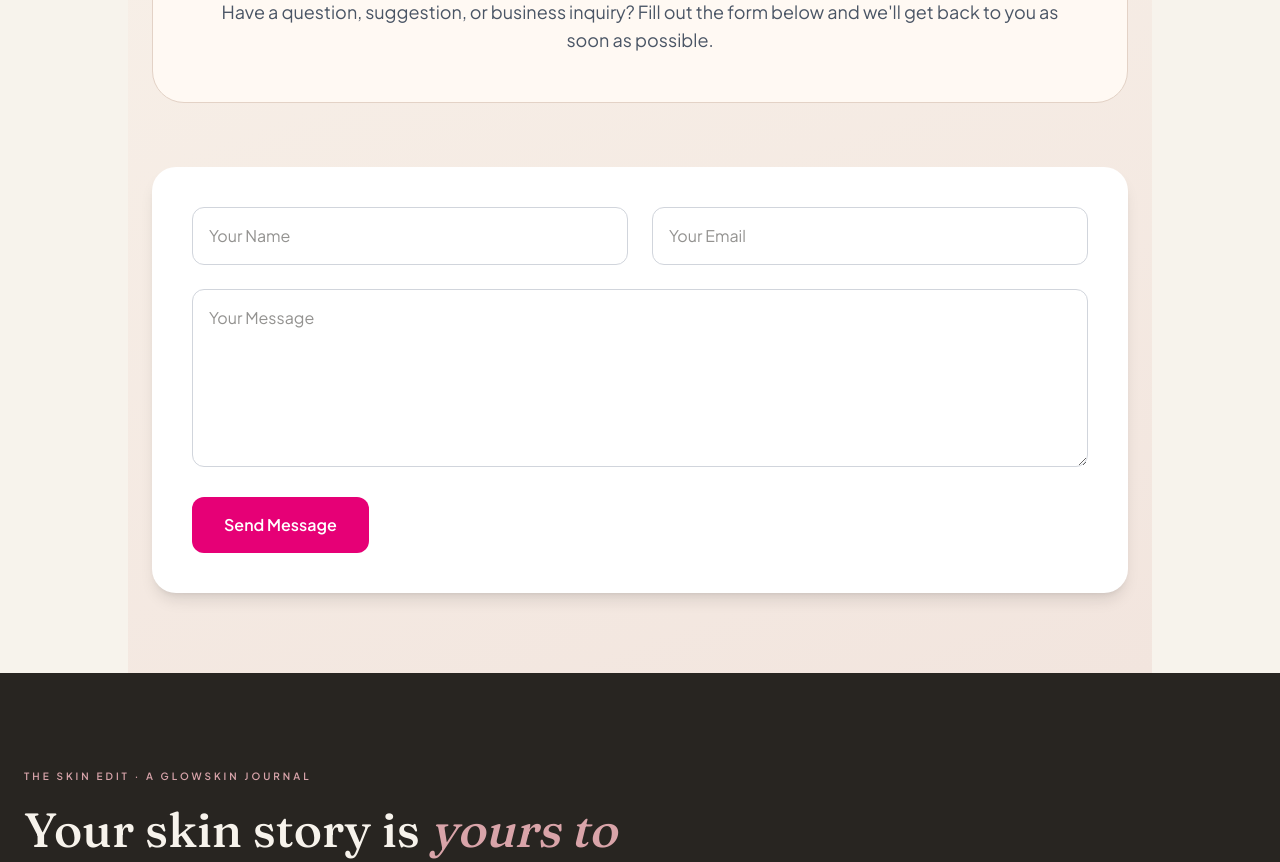
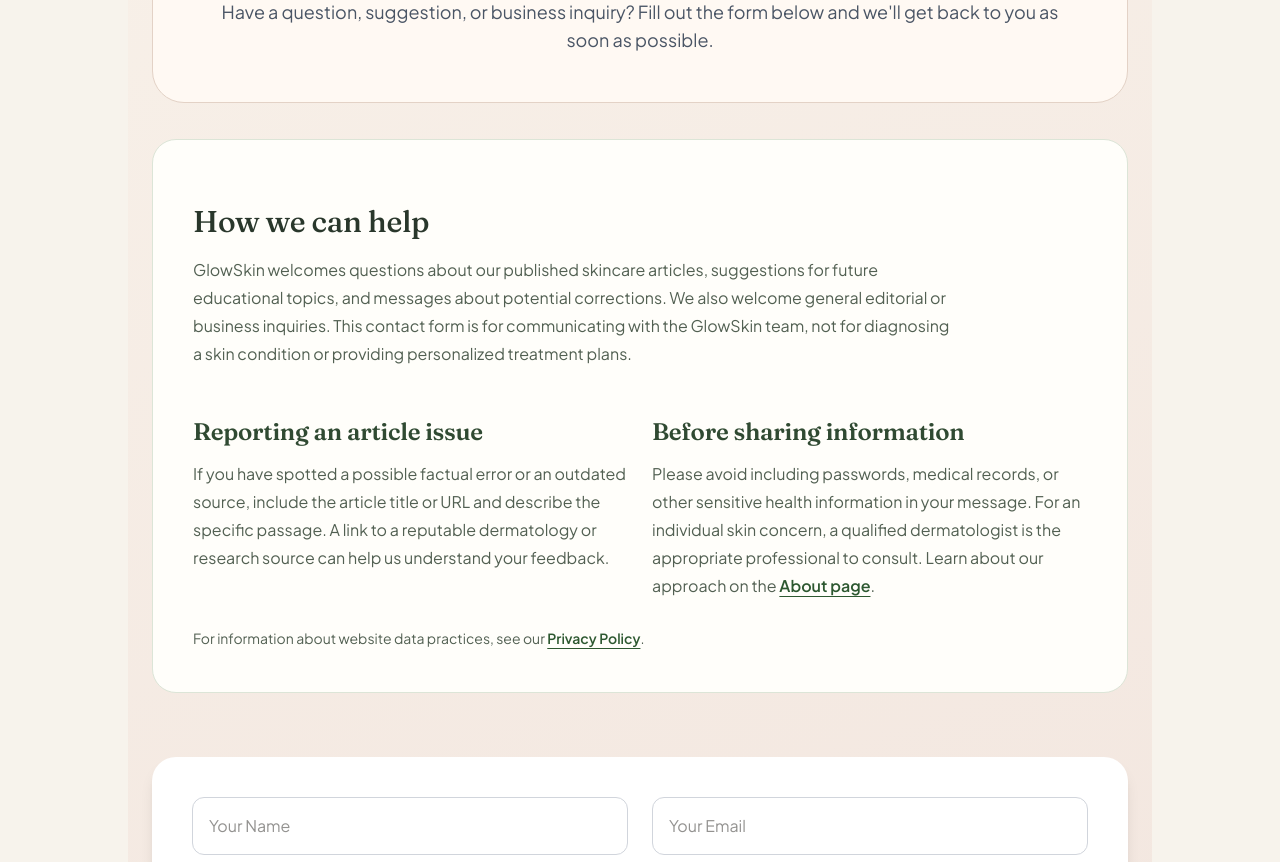
Before and after one commit to education03741-lab/my-website, a Next.js app: page /contact in a window 1280 px wide. Shown: the part 340-1202 px from the top of the page. Built offline with nearby package versions, Linux system fonts and the light colour scheme.

Commit message:
Content: explain useful contact topics, corrections and privacy without changing form

```diff
--- a/app/(site)/contact/page.tsx
+++ b/app/(site)/contact/page.tsx
@@ -1,6 +1,7 @@
 "use client";
 
 import { useState } from "react";
+import Link from "next/link";
 import Navbar from "@/app/components/Navbar";
 import Footer from "@/app/components/Footer";
 
@@ -61,6 +62,54 @@ export default function ContactPage() {
             form below and we&apos;ll get back to you as soon as possible.
           </p>
         </div>
+
+        <section
+          aria-labelledby="contact-guidance-heading"
+          className="mt-9 rounded-[1.5rem] border border-[#DCE5D7] bg-[#FFFEFA] px-6 py-8 sm:px-10 sm:py-10"
+        >
+          <h2
+            id="contact-guidance-heading"
+            className="font-heading text-2xl font-medium text-[#29372B] sm:text-3xl"
+          >
+            How we can help
+          </h2>
+          <p className="mt-4 max-w-3xl leading-7 text-[#526052]">
+            GlowSkin welcomes questions about our published skincare articles,
+            suggestions for future educational topics, and messages about potential
+            corrections. We also welcome general editorial or business inquiries.
+            This contact form is for communicating with the GlowSkin team, not for
+            diagnosing a skin condition or providing personalized treatment plans.
+          </p>
+          <div className="mt-7 grid gap-6 sm:grid-cols-2">
+            <div>
+              <h3 className="font-semibold text-[#304A32]">Reporting an article issue</h3>
+              <p className="mt-2 leading-7 text-[#526052]">
+                If you have spotted a possible factual error or an outdated source,
+                include the article title or URL and describe the specific passage.
+                A link to a reputable dermatology or research source can help us
+                understand your feedback.
+              </p>
+            </div>
+            <div>
+              <h3 className="font-semibold text-[#304A32]">Before sharing information</h3>
+              <p className="mt-2 leading-7 text-[#526052]">
+                Please avoid including passwords, medical records, or other sensitive
+                health information in your message. For an individual skin concern,
+                a qualified dermatologist is the appropriate professional to consult.
+                Learn about our approach on the{" "}
+                <Link href="/about" className="font-semibold text-[#2D5830] underline underline-offset-4">
+                  About page
+                </Link>.
+              </p>
+            </div>
+          </div>
+          <p className="mt-6 text-sm leading-7 text-[#526052]">
+            For information about website data practices, see our{" "}
+            <Link href="/privacy-policy" className="font-semibold text-[#2D5830] underline underline-offset-4">
+              Privacy Policy
+            </Link>.
+          </p>
+        </section>
 
         {status === "success" ? (
           <div className="mt-16 rounded-3xl bg-white p-10 shadow-lg text-center">
```
